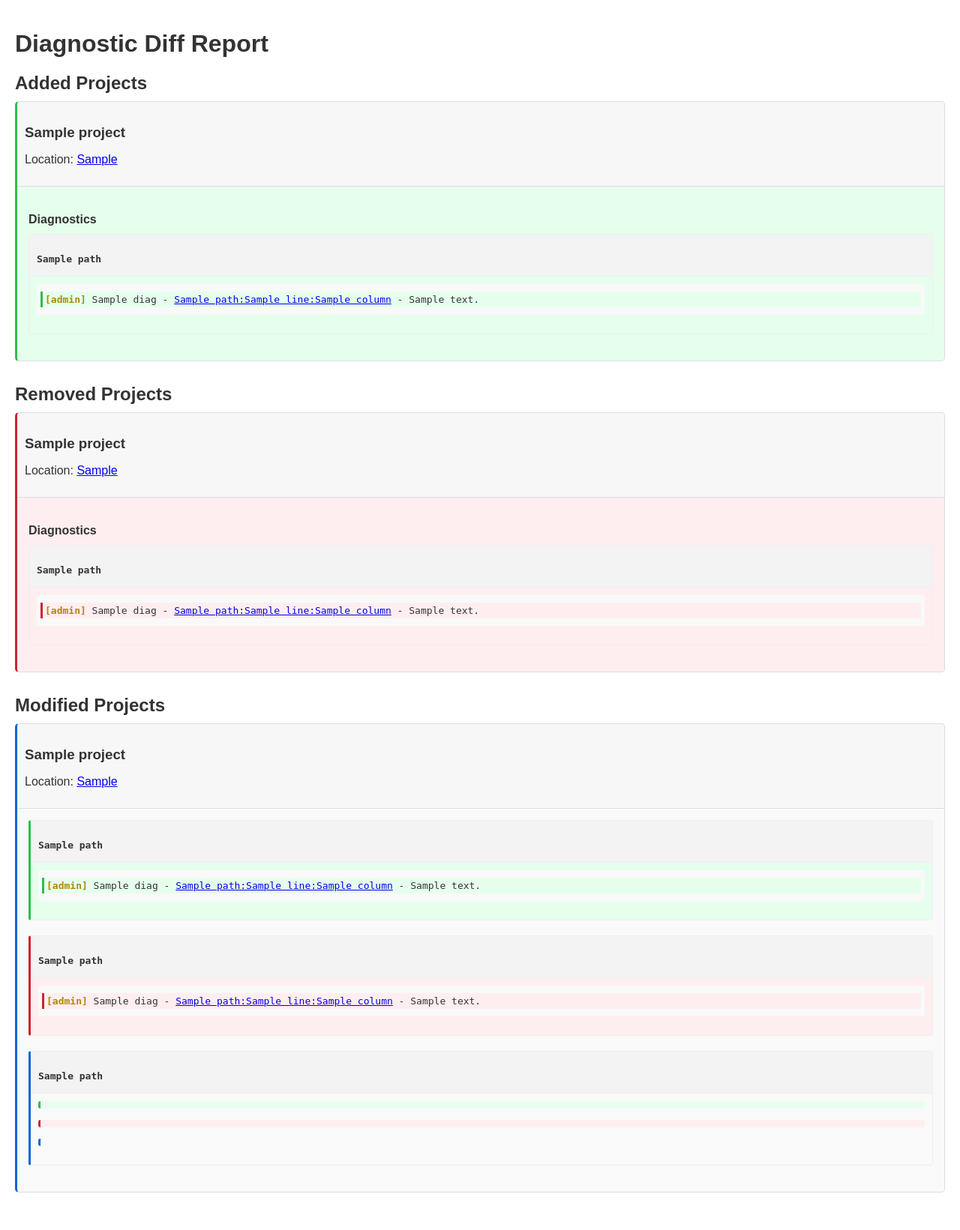
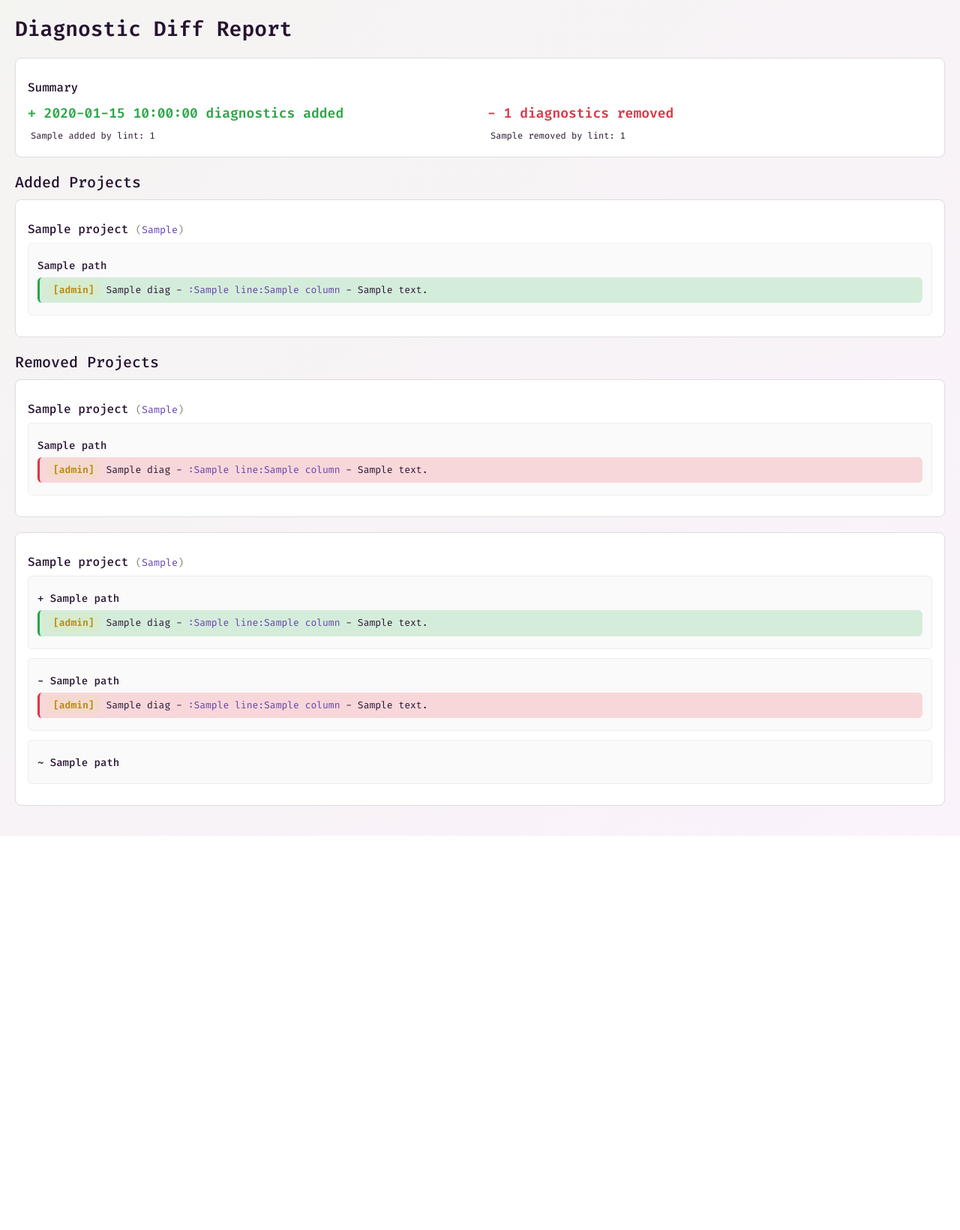
Before and after one commit to astral-sh/ecosystem-analyzer, a Python web app: template templates/diff.html in a window 1280 px wide. Shown: the whole page at 75% size. After the commit the page ends 1115 px from the top, so only its background shows below. Run offline with Jinja, Linux system fonts and the light colour scheme; the template is opened without the code that fills it: most values are stand-ins (such as "Sample title", 1, 10 or a date in 2020).

Commit message:
Statistics

```diff
--- a/templates/diff.html
+++ b/templates/diff.html
@@ -6,11 +6,34 @@
     <meta name="viewport" content="width=device-width, initial-scale=1.0">
     <title>Diagnostic Diff Report</title>
     <style>
+        /* Import Fira Code font */
+        @import url('https://fonts.googleapis.com/css2?family=Fira+Code:wght@400;500;600&display=swap');
+
+        :root {
+            /* Astral Brand Colors */
+            --radiate: #D7FF64;
+            --galaxy: #261230;
+            --space: #30173D;
+            --starlight: #F4F4F1;
+            --rock: #78876E;
+            --crater: #F0DFDF;
+            --lunar: #FBF2FC;
+            --nebula: #CDCBFB;
+            --flare: #6340AC;
+            --electron: #46EBE1;
+            --cosmic: #DE5FE9;
+            --sandstone: #E1DF99;
+            --comet: #6F5D6F;
+        }
+
         body {
-            font-family: Arial, sans-serif;
+            font-family: 'Fira Code', monospace;
             margin: 0;
             padding: 20px;
-            color: #333;
+            background: linear-gradient(135deg, var(--starlight) 0%, var(--lunar) 100%);
+            min-height: 100vh;
+            color: var(--galaxy);
+            font-size: 14px;
         }
 
         .container {
@@ -18,71 +41,95 @@
             margin: 0 auto;
         }
 
-        h1,
-        h2,
-        h3,
+        h1 {
+            margin: 0 0 20px 0;
+            font-size: 28px;
+            color: var(--galaxy);
+            font-weight: 600;
+        }
+        h2 {
+            margin: 20px 0 10px 0;
+            font-size: 20px;
+            color: var(--galaxy);
+            font-weight: 500;
+        }
+        h3 {
+            margin: 12px 0 8px 0;
+            font-size: 16px;
+            color: var(--galaxy);
+            font-weight: 500;
+        }
         h4 {
-            margin-top: 20px;
-            margin-bottom: 10px;
+            margin: 8px 0 6px 0;
+            font-size: 14px;
+            color: var(--galaxy);
+            font-weight: 500;
         }
 
         .project {
-            margin-bottom: 30px;
+            margin-bottom: 20px;
             border: 1px solid #ddd;
-            border-radius: 5px;
-            padding: 15px;
+            border-radius: 8px;
+            padding: 16px;
+            background: white;
         }
 
         .project-header {
             background-color: #f7f7f7;
-            padding: 10px;
-            margin: -15px -15px 15px -15px;
+            padding: 6px 8px;
+            margin: -8px -8px 6px -8px;
             border-bottom: 1px solid #ddd;
-            border-radius: 5px 5px 0 0;
+            border-radius: 3px 3px 0 0;
         }
 
         .file {
-            margin-bottom: 20px;
+            margin-bottom: 12px;
             border: 1px solid #eee;
-            border-radius: 3px;
-            padding: 10px;
+            border-radius: 6px;
+            padding: 12px;
+            background: #fafafa;
         }
 
         .file-header {
             background-color: #f3f3f3;
-            padding: 5px 10px;
-            margin: -10px -10px 10px -10px;
+            padding: 3px 6px;
+            margin: -4px -4px 4px -4px;
             border-bottom: 1px solid #eee;
-            border-radius: 3px 3px 0 0;
+            border-radius: 2px 2px 0 0;
             font-family: monospace;
+            font-size: 12px;
         }
 
         .line {
-            margin-bottom: 15px;
-            padding: 5px;
+            margin-bottom: 4px;
+            padding: 2px;
             background-color: #f9f9f9;
-            border-radius: 3px;
+            border-radius: 2px;
         }
 
         .diagnostic {
-            font-family: monospace;
-            margin: 5px 0;
-            padding: 3px;
+            font-family: 'Fira Code', monospace;
+            margin: 4px 0;
+            padding: 8px 10px;
+            font-size: 13px;
+            line-height: 1.4;
+            border-radius: 6px;
+            border-left: 3px solid transparent;
         }
 
-        .added {
-            background-color: #e6ffed;
-            border-left: 3px solid #2cbe4e;
+        .diagnostic.added {
+            background-color: #d4edda;
+            border-left-color: #28a745;
         }
 
-        .removed {
-            background-color: #ffeef0;
-            border-left: 3px solid #cb2431;
+        .diagnostic.removed {
+            background-color: #f8d7da;
+            border-left-color: #dc3545;
         }
 
-        .modified {
-            background-color: #f9f9f9;
-            border-left: 3px solid #0366d6;
+        .diagnostic.modified {
+            background-color: #fff3cd;
+            border-left-color: #ffc107;
         }
 
         .diff-line {
@@ -101,25 +148,96 @@
         }
 
         .error {
-            color: #cb2431;
-            font-weight: bold;
+            color: var(--cosmic);
+            font-weight: 600;
+            background: rgba(222, 95, 233, 0.1);
+            padding: 4px 8px;
+            border-radius: 6px;
         }
 
         .warning {
-            color: #b08800;
-            font-weight: bold;
+            color: #B8860B;
+            font-weight: 600;
+            background: rgba(225, 223, 153, 0.2);
+            padding: 4px 8px;
+            border-radius: 6px;
         }
 
-        .summary {
-            margin-bottom: 20px;
-            padding: 10px;
-            background-color: #f3f3f3;
-            border-radius: 5px;
-        }
 
         .content {
             display: block;
             overflow: hidden;
+        }
+
+        small {
+            font-weight: normal;
+            color: var(--rock);
+        }
+
+        small a {
+            color: var(--flare);
+            text-decoration: none;
+            transition: color 0.2s ease;
+        }
+
+        small a:hover {
+            color: var(--cosmic);
+        }
+
+        a {
+            color: var(--flare);
+            text-decoration: none;
+            transition: color 0.2s ease;
+        }
+
+        a:hover {
+            color: var(--cosmic);
+            text-decoration: underline;
+        }
+
+        .statistics {
+            margin-bottom: 20px;
+            padding: 16px;
+            background: white;
+            border: 1px solid #ddd;
+            border-radius: 8px;
+        }
+
+        .stats-grid {
+            display: grid;
+            grid-template-columns: 1fr 1fr;
+            gap: 20px;
+            margin-top: 12px;
+        }
+
+        .stats-section h4 {
+            margin-top: 0;
+            color: var(--galaxy);
+        }
+
+        .stats-total {
+            font-size: 18px;
+            font-weight: 600;
+            margin-bottom: 8px;
+        }
+
+        .stats-total.added {
+            color: #28a745;
+        }
+
+        .stats-total.removed {
+            color: #dc3545;
+        }
+
+        .lint-breakdown {
+            font-family: 'Fira Code', monospace;
+            font-size: 12px;
+            margin-top: 8px;
+        }
+
+        .lint-item {
+            margin: 2px 0;
+            padding: 2px 4px;
         }
     </style>
 </head>
@@ -127,57 +245,52 @@
 <body>
     <div class="container">
         <h1>Diagnostic Diff Report</h1>
-        <!--
-        <div class="summary">
-            <ul>
-                <li><strong>Old:</strong> <a href="https://github.com/astral-sh/ruff/commit/{{ old_commit }}">{{
-                        old_commit
-                        | truncate(10) }}</a> ({{ old_diagnostics }} diagnostics)</li>
-                <li><strong>New:</strong> <a href="https://github.com/astral-sh/ruff/commit/{{ new_commit }}">{{
-                        new_commit
-                        | truncate(10) }}</a> ({{ new_diagnostics }} diagnostics)</li>
-            </ul>
+
+        <div class="statistics">
+            <h3>Summary</h3>
+            <div class="stats-grid">
+                <div class="stats-section">
+                    <div class="stats-total added">+ {{ statistics.total_added }} diagnostics added</div>
+                    {% if statistics.added_by_lint %}
+                    <div class="lint-breakdown">
+                        {% for lint_name, count in statistics.added_by_lint.items() %}
+                        <div class="lint-item">{{ lint_name }}: {{ count }}</div>
+                        {% endfor %}
                     </div>
-        -->
+                    {% endif %}
+                </div>
+                <div class="stats-section">
+                    <div class="stats-total removed">- {{ statistics.total_removed }} diagnostics removed</div>
+                    {% if statistics.removed_by_lint %}
+                    <div class="lint-breakdown">
+                        {% for lint_name, count in statistics.removed_by_lint.items() %}
+                        <div class="lint-item">{{ lint_name }}: {{ count }}</div>
+                        {% endfor %}
+                    </div>
+                    {% endif %}
+                </div>
+            </div>
+        </div>
 
 
         {% if diffs.added_projects %}
         <h2>Added Projects</h2>
         {% for project in diffs.added_projects %}
         <div class="project added">
-            <div class="project-header">
-                <h3>{{
-                    project.project }}</h3>
-                <p>Location: <a href="{{ project.project_location }}" target="_blank">{{ project.project_location }}</a>
-                </p>
-            </div>
-            <div class="content">
-                <h4>Diagnostics</h4>
+            <h3>{{ project.project }} <small>(<a href="{{ project.project_location }}" target="_blank">{{ project.project_location }}</a>)</small></h3>
             {% set file_groups = project.diagnostics|groupby('path') %}
             {% for path, diagnostics in file_groups %}
             <div class="file">
-                    <div class="file-header">
                 <h4>{{ path }}</h4>
-                    </div>
-                    <div class="content">
-                        {% set line_groups = diagnostics|groupby('line') %}
-                        {% for line, line_diagnostics in line_groups %}
-                        <div class="line">
-                            {% for diag in line_diagnostics %}
+                {% for diag in diagnostics %}
                 <div class="diagnostic added">
-                                <span class="{{ 'error' if diag.level == 'error' else 'warning' }}">[{{ diag.level
-                                    }}]</span> {{ diag.lint_name }} -
-                                <a href="{{ diag.github_ref|default('') }}" target="_blank">{{ path }}:{{ diag.line
-                                    }}:{{ diag.column }}</a> -
+                    <span class="{{ 'error' if diag.level == 'error' else 'warning' }}">[{{ diag.level }}]</span> {{ diag.lint_name }} -
+                    <a href="{{ diag.github_ref|default('') }}" target="_blank">:{{ diag.line }}:{{ diag.column }}</a> -
                     {{ diag.message }}
                 </div>
                 {% endfor %}
             </div>
             {% endfor %}
-                    </div>
-                </div>
-                {% endfor %}
-            </div>
         </div>
         {% endfor %}
         {% endif %}
@@ -186,76 +299,39 @@
         <h2>Removed Projects</h2>
         {% for project in diffs.removed_projects %}
         <div class="project removed">
-            <div class="project-header">
-                <h3>{{
-                    project.project }}</h3>
-                <p>Location: <a href="{{ project.project_location }}" target="_blank">{{ project.project_location }}</a>
-                </p>
-            </div>
-            <div class="content">
-                <h4>Diagnostics</h4>
+            <h3>{{ project.project }} <small>(<a href="{{ project.project_location }}" target="_blank">{{ project.project_location }}</a>)</small></h3>
             {% set file_groups = project.diagnostics|groupby('path') %}
             {% for path, diagnostics in file_groups %}
             <div class="file">
-                    <div class="file-header">
                 <h4>{{ path }}</h4>
-                    </div>
-                    <div class="content">
-                        {% set line_groups = diagnostics|groupby('line') %}
-                        {% for line, line_diagnostics in line_groups %}
-                        <div class="line">
-                            {% for diag in line_diagnostics %}
+                {% for diag in diagnostics %}
                 <div class="diagnostic removed">
-                                <span class="{{ 'error' if diag.level == 'error' else 'warning' }}">[{{ diag.level
-                                    }}]</span> {{ diag.lint_name }} -
-                                <a href="{{ diag.github_ref|default('') }}" target="_blank">{{ path }}:{{ diag.line
-                                    }}:{{ diag.column }}</a> -
+                    <span class="{{ 'error' if diag.level == 'error' else 'warning' }}">[{{ diag.level }}]</span> {{ diag.lint_name }} -
+                    <a href="{{ diag.github_ref|default('') }}" target="_blank">:{{ diag.line }}:{{ diag.column }}</a> -
                     {{ diag.message }}
                 </div>
                 {% endfor %}
             </div>
             {% endfor %}
         </div>
-                </div>
-                {% endfor %}
-            </div>
-        </div>
         {% endfor %}
         {% endif %}
 
         {% if diffs.modified_projects %}
-        <h2>Modified Projects</h2>
         {% for project in diffs.modified_projects %}
         <div class="project modified">
-            <div class="project-header">
-                <h3>{{
-                    project.project }}</h3>
-                <p>Location: <a href="{{ project.project_location }}" target="_blank">{{ project.project_location }}</a>
-                </p>
-            </div>
-            <div class="content">
+            <h3>{{ project.project }} <small>(<a href="{{ project.project_location }}" target="_blank">{{ project.project_location }}</a>)</small></h3>
             {% if project.diffs.added_files %}
             {% for file_data in project.diffs.added_files %}
             <div class="file added">
-                    <div class="file-header">
-                        <h4>{{ file_data.path }}</h4>
-                    </div>
-                    <div class="content">
-                        {% set line_groups = file_data.diagnostics|groupby('line') %}
-                        {% for line, diagnostics in line_groups %}
-                        <div class="line">
-                            {% for diag in diagnostics %}
+                <h4>+ {{ file_data.path }}</h4>
+                {% for diag in file_data.diagnostics %}
                 <div class="diagnostic added">
-                                <span class="{{ 'error' if diag.level == 'error' else 'warning' }}">[{{ diag.level
-                                    }}]</span> {{ diag.lint_name }} -
-                                <a href="{{ diag.github_ref|default('') }}" target="_blank">{{ file_data.path }}:{{
-                                    diag.line }}:{{ diag.column }}</a> -
+                    <span class="{{ 'error' if diag.level == 'error' else 'warning' }}">[{{ diag.level }}]</span> {{ diag.lint_name }} -
+                    <a href="{{ diag.github_ref|default('') }}" target="_blank">:{{ diag.line }}:{{ diag.column }}</a> -
                     {{ diag.message }}
                 </div>
                 {% endfor %}
-                        </div>
-                        {% endfor %}
-                    </div>
             </div>
             {% endfor %}
             {% endif %}
@@ -263,25 +339,14 @@
             {% if project.diffs.removed_files %}
             {% for file_data in project.diffs.removed_files %}
             <div class="file removed">
-                    <div class="file-header">
-                        <h4>{{ file_data.path }}</h4>
-                    </div>
-                    <div class="content">
-                        {% set line_groups = file_data.diagnostics|groupby('line') %}
-                        {% for line, diagnostics in line_groups %}
-                        <div class="line">
-                            {% for diag in diagnostics %}
+                <h4>- {{ file_data.path }}</h4>
+                {% for diag in file_data.diagnostics %}
                 <div class="diagnostic removed">
-                                <span class="{{ 'error' if diag.level == 'error' else 'warning' }}">[{{ diag.level
-                                    }}]</span> {{ diag.lint_name }} -
-                                <a href="{{ diag.github_ref|default('') }}" target="_blank">{{ file_data.path }}:{{
-                                    diag.line }}:{{ diag.column }}</a> -
+                    <span class="{{ 'error' if diag.level == 'error' else 'warning' }}">[{{ diag.level }}]</span> {{ diag.lint_name }} -
+                    <a href="{{ diag.github_ref|default('') }}" target="_blank">:{{ diag.line }}:{{ diag.column }}</a> -
                     {{ diag.message }}
                 </div>
                 {% endfor %}
-                        </div>
-                        {% endfor %}
-                    </div>
             </div>
             {% endfor %}
             {% endif %}
@@ -289,85 +354,50 @@
             {% if project.diffs.modified_files %}
             {% for file_data in project.diffs.modified_files %}
             <div class="file modified">
-                    <div class="file-header">
-                        <h4>{{ file_data.path }}</h4>
-                    </div>
-                    <div class="content">
+                <h4>~ {{ file_data.path }}</h4>
                 {% if file_data.diffs.added_lines %}
                 {% for line_data in file_data.diffs.added_lines %}
-                        <div class="line added">
                 {% for diag in line_data.diagnostics %}
                 <div class="diagnostic added">
-                                <span class="{{ 'error' if diag.level == 'error' else 'warning' }}">[{{ diag.level
-                                    }}]</span> {{ diag.lint_name }} -
-                                <a href="{{ diag.github_ref|default('') }}" target="_blank">{{ file_data.path }}:{{
-                                    diag.line }}:{{ diag.column }}</a> -
+                    <span class="{{ 'error' if diag.level == 'error' else 'warning' }}">[{{ diag.level }}]</span> {{ diag.lint_name }} -
+                    <a href="{{ diag.github_ref|default('') }}" target="_blank">:{{ diag.line }}:{{ diag.column }}</a> -
                     {{ diag.message }}
                 </div>
                 {% endfor %}
+                {% endfor %}
+                {% endif %}
+                {% if file_data.diffs.removed_lines %}
+                {% for line_data in file_data.diffs.removed_lines %}
+                {% for diag in line_data.diagnostics %}
+                <div class="diagnostic removed">
+                    <span class="{{ 'error' if diag.level == 'error' else 'warning' }}">[{{ diag.level }}]</span> {{ diag.lint_name }} -
+                    <a href="{{ diag.github_ref|default('') }}" target="_blank">:{{ diag.line }}:{{ diag.column }}</a> -
+                    {{ diag.message }}
+                </div>
+                {% endfor %}
+                {% endfor %}
+                {% endif %}
+                {% if file_data.diffs.modified_lines %}
+                {% for line_data in file_data.diffs.modified_lines %}
+                {% for diag in line_data.removed %}
+                <div class="diagnostic removed">
+                    <span class="{{ 'error' if diag.level == 'error' else 'warning' }}">[{{ diag.level }}]</span> {{ diag.lint_name }} -
+                    <a href="{{ diag.github_ref|default('') }}" target="_blank">:{{ diag.line }}:{{ diag.column }}</a> -
+                    {{ diag.message }}
+                </div>
+                {% endfor %}
+                {% for diag in line_data.added %}
+                <div class="diagnostic added">
+                    <span class="{{ 'error' if diag.level == 'error' else 'warning' }}">[{{ diag.level }}]</span> {{ diag.lint_name }} -
+                    <a href="{{ diag.github_ref|default('') }}" target="_blank">:{{ diag.line }}:{{ diag.column }}</a> -
+                    {{ diag.message }}
+                </div>
+                {% endfor %}
+                {% endfor %}
+                {% endif %}
             </div>
             {% endfor %}
             {% endif %}
-
-                        {% if file_data.diffs.removed_lines %}
-                        {% for line_data in file_data.diffs.removed_lines %}
-                        <div class="line removed">
-                            {% for diag in line_data.diagnostics %}
-                            <div class="diagnostic removed">
-                                <span class="{{ 'error' if diag.level == 'error' else 'warning' }}">[{{ diag.level
-                                    }}]</span> {{ diag.lint_name }} -
-                                <a href="{{ diag.github_ref|default('') }}" target="_blank">{{ file_data.path }}:{{
-                                    diag.line }}:{{ diag.column }}</a> -
-                                {{ diag.message }}
-                            </div>
-                            {% endfor %}
-                        </div>
-                        {% endfor %}
-                        {% endif %}
-
-                        {% if file_data.diffs.modified_lines %}
-                        {% for line_data in file_data.diffs.modified_lines %}
-                        <div class="line modified">
-                            {% for diag in line_data.removed %}
-                            <div class="diagnostic removed">
-                                <span class="{{ 'error' if diag.level == 'error' else 'warning' }}">[{{ diag.level
-                                    }}]</span> {{ diag.lint_name }} -
-                                <a href="{{ diag.github_ref|default('') }}" target="_blank">{{ file_data.path }}:{{
-                                    diag.line }}:{{ diag.column }}</a> -
-                                {{ diag.message }}
-                            </div>
-                            {% endfor %}
-
-                            {% for diag in line_data.added %}
-                            <div class="diagnostic added">
-                                <span class="{{ 'error' if diag.level == 'error' else 'warning' }}">[{{ diag.level
-                                    }}]</span> {{ diag.lint_name }} -
-                                <a href="{{ diag.github_ref|default('') }}" target="_blank">{{ file_data.path }}:{{
-                                    diag.line }}:{{ diag.column }}</a> -
-                                {{ diag.message }}
-                            </div>
-                            {% endfor %}
-                            <!--
-                            {% if line_data.text_diffs %}
-                            <h6>Detailed Diffs</h6>
-                            {% for diff_data in line_data.text_diffs %}
-                            <div class="text-diff">
-                                {% for diff_line in diff_data.diff %}
-                                <pre
-                                    class="diff-line {{ 'diff-removed' if diff_line.startswith('- ') else ('diff-added' if diff_line.startswith('+ ') else '') }}">{{ diff_line }}</pre>
-                                {% endfor %}
-                            </div>
-                            {% endfor %}
-                            {% endif %}
-                            -->
-                        </div>
-                        {% endfor %}
-                        {% endif %}
-                    </div>
-                </div>
-                {% endfor %}
-                {% endif %}
-            </div>
         </div>
         {% endfor %}
         {% endif %}
```
Also changed, not shown: src/ecosystem_analyzer/diff.py (+126 -21 lines). Lines whose indentation alone changed are shown as unchanged.
